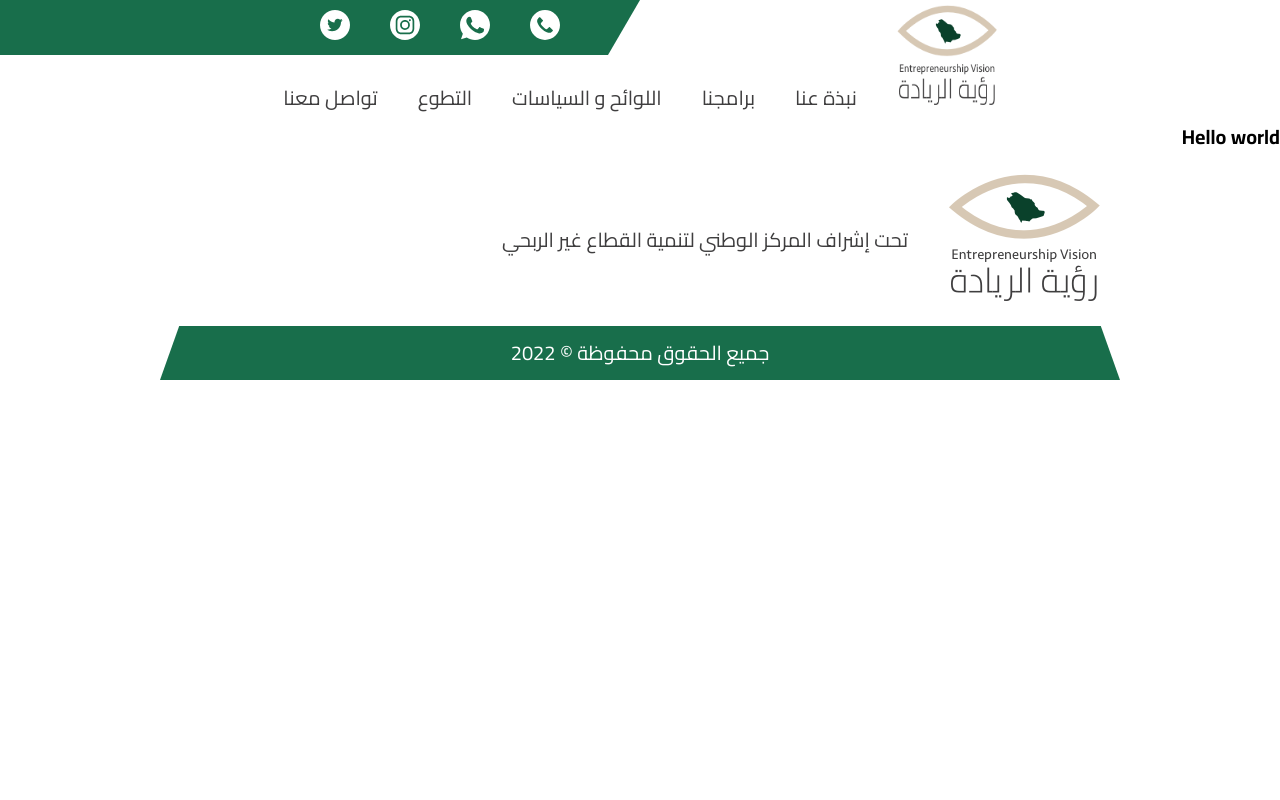
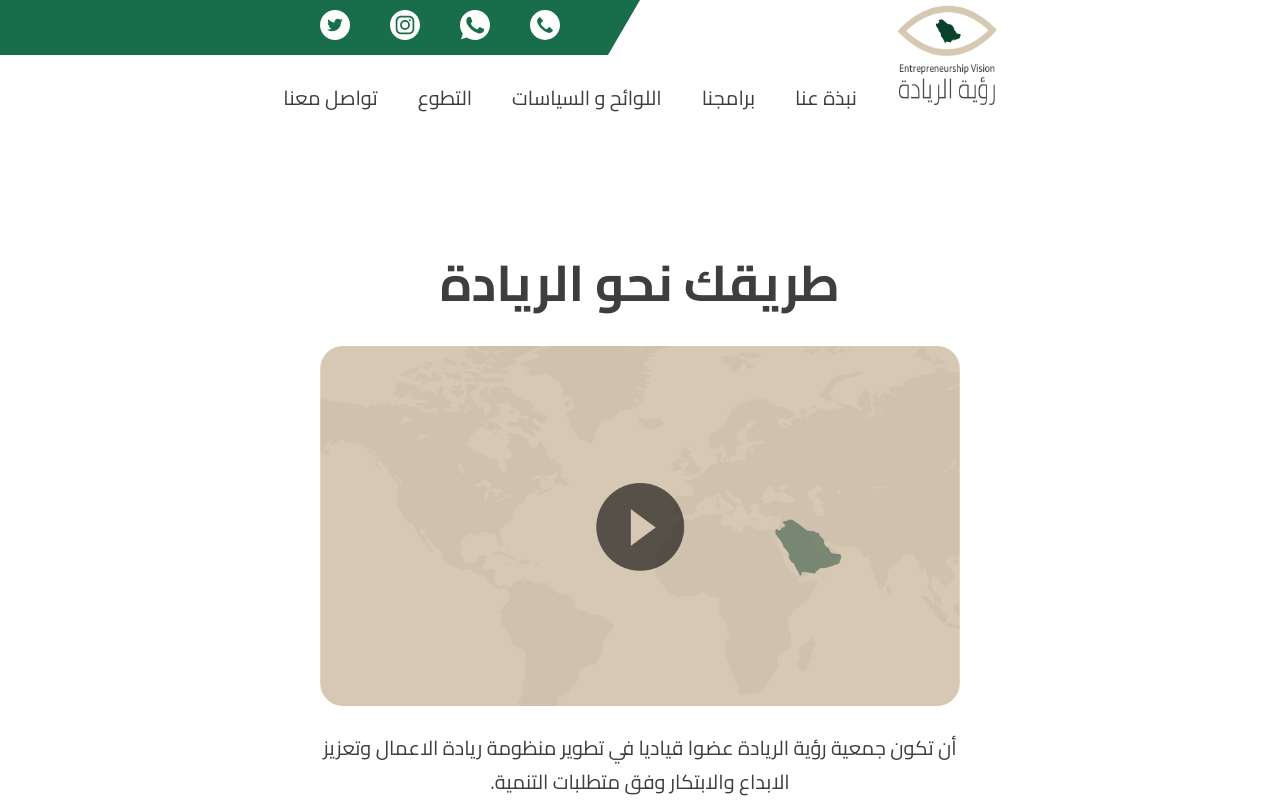
Before and after one commit to moshaabn/pioneering-vision, a Next.js app: page / in a window 1280 px wide. Shown: the top 800 px of the page. Built offline with nearby package versions, Linux system fonts and the light colour scheme.

Commit message:
First Home Section

```diff
--- a/components/navbar/SocialLinks.jsx
+++ b/components/navbar/SocialLinks.jsx
@@ -16,12 +16,15 @@ const SocialLinks = () => {
         </a>
       </li>
       <li className="social__item">
-        <a href="#" className="social__link">
+        <a
+          href="https://www.instagram.com/g20yeasaudi/?igshid=YmMyMTA2M2Y%3D"
+          className="social__link"
+        >
           <img src="/imgs/instagram.svg" alt="instagram" />
         </a>
       </li>
       <li className="social__item">
-        <a href="#" className="social__link">
+        <a href="https://twitter.com/G20YEAKSA" className="social__link">
           <img src="/imgs/twitter.png" alt="twitter" />
         </a>
       </li>
--- a/pages/about/index.js
+++ b/pages/about/index.js
@@ -1,5 +1,16 @@
 const About = () => {
-  return <div>About</div>;
+  return (
+    <section className="about">
+      <h2 className="heading-2">طريقك نحو الريادة</h2>
+      <div className="about__img-box">
+        <img src="/imgs/video.png" alt="video" />
+      </div>
+      <p className="about__text">
+        أن تكون جمعية رؤية الريادة عضوا قياديا في تطوير منظومة ريادة الاعمال
+        وتعزيز الابداع والابتكار وفق متطلبات التنمية.
+      </p>
+    </section>
+  );
 };
 
 export default About;
--- a/pages/index.js
+++ b/pages/index.js
@@ -1,4 +1,5 @@
 import Head from 'next/head';
+import About from './about/index';
 
 const Home = () => {
   return (
@@ -10,7 +11,7 @@ const Home = () => {
       </Head>
 
       <main>
-        <h1>Hello world</h1>
+        <About />
       </main>
     </>
   );
```
